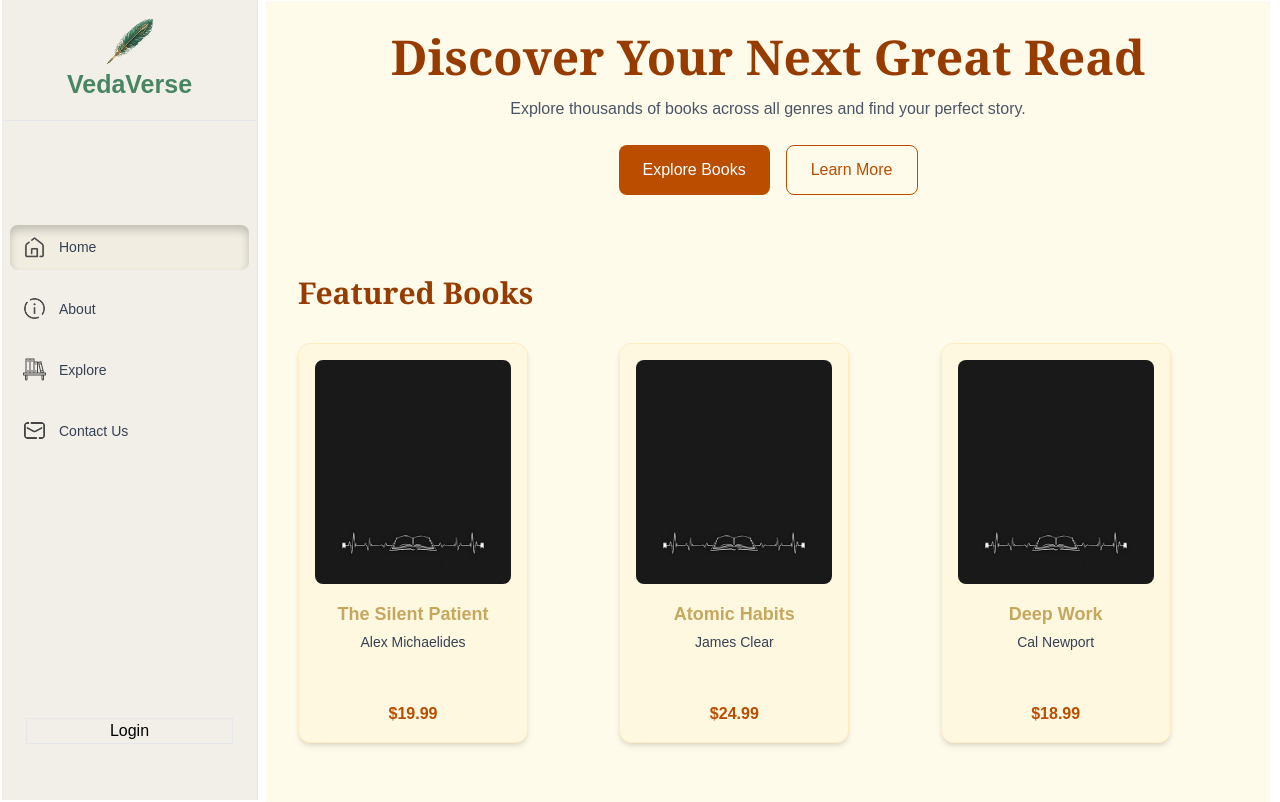
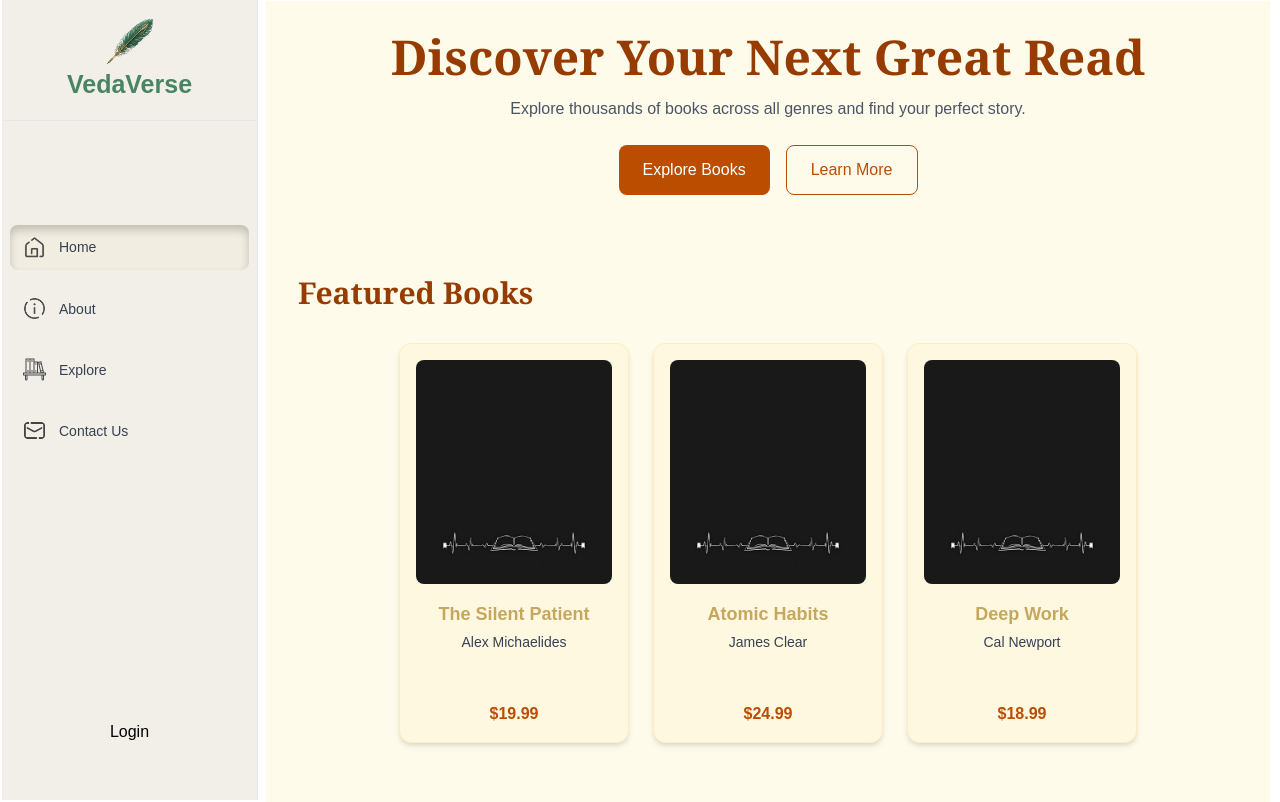
Before and after one commit to 82-Gaurab/veda-verse-web-app, a Next.js app: page / in a window 1280 px wide. Shown: the top 802 px of the page. Built offline with nearby package versions, Linux system fonts and the light colour scheme.

Commit message:
Remove css file

```diff
--- a/app/(auth)/_components/auth-handler.tsx
+++ b/app/(auth)/_components/auth-handler.tsx
@@ -14,17 +14,23 @@ export default function AuthModals({ isCompact }: { isCompact: boolean }) {
 
   return (
     <>
-      <button
-        className="cursor-pointer"
-        style={{ color: "black" }}
+      <div
+        className={`flex justify-center cursor-pointer`}
         onClick={() => setShowLoginModal(true)}
       >
-        {isCompact ? (
-          <Image src={"/icons/login.png"} alt={"icon"} height={30} width={30} />
-        ) : (
-          "Login"
-        )}
-      </button>
+        <button className="cursor-pointer" style={{ color: "black" }}>
+          {isCompact ? (
+            <Image
+              src={"/icons/login.png"}
+              alt={"icon"}
+              height={40}
+              width={40}
+            />
+          ) : (
+            "Login"
+          )}
+        </button>
+      </div>
 
       <Modal isOpen={showLoginModal} onClose={() => setShowLoginModal(false)}>
         <LoginForm
--- a/app/(public)/_component/HomePage.tsx
+++ b/app/(public)/_component/HomePage.tsx
@@ -51,7 +51,7 @@ const HomePage = () => {
           <h2 className="text-3xl font-serif font-bold mb-8 text-amber-800">
             Featured Books
           </h2>
-          <div className="grid md:grid-cols-3 gap-6">
+          <div className="flex flex-wrap justify-center items-center gap-6">
             {books.map((book, index) => (
               <BookCard key={index} {...book} />
             ))}
--- a/app/(public)/_component/RootShell.tsx
+++ b/app/(public)/_component/RootShell.tsx
@@ -4,7 +4,7 @@ import { usePathname } from "next/navigation";
 import Sidebar from "./Sidebar";
 import UserSidebar from "../user/_component/UserSidebar";
 import AdminSidebar from "../../admin/_components/Sidebar";
-import { SetStateAction, useState } from "react";
+import { useState } from "react";
 
 export default function RootShell({ children }: { children: React.ReactNode }) {
   const pathname = usePathname();
--- a/app/(public)/_component/Sidebar.tsx
+++ b/app/(public)/_component/Sidebar.tsx
@@ -1,6 +1,5 @@
 "use client";
 
-import "./sidebar.css";
 import Link from "next/link";
 import Image from "next/image";
 import { usePathname } from "next/navigation";
@@ -78,8 +77,8 @@ export default function Sidebar({ isCompact, setIsCompact }: SidebarProps) {
                 }}
                 className={`flex items-center gap-3 px-3 py-2.5 rounded-lg text-sm font-medium transition-colors duration-200 ease-in-out ${
                   isActive(link.href)
-                    ? "active rounded text-gray-700"
-                    : "text-gray-700 hover:bg-fuchsia-300"
+                    ? "bg-[#f1ede1] shadow-[inset_0_5px_8px_rgba(0,0,0,0.2)] rounded text-gray-700"
+                    : "text-gray-700 hover:bg-fuchsia-200"
                 }`}
               >
                 <Image
@@ -97,7 +96,7 @@ export default function Sidebar({ isCompact, setIsCompact }: SidebarProps) {
           </nav>
         </div>
 
-        <div className="m-6 border border-gray-200 flex justify-center">
+        <div className="m-6">
           <AuthModals isCompact={isCompact} />
         </div>
       </aside>
--- a/app/(public)/_component/sidebar.css
+++ /dev/null
@@ -1,4 +0,0 @@
-.active {
-  background-color: #f1ede1;
-  box-shadow: inset 0 5px 8px rgba(0, 0, 0, 0.2);
-}
```
